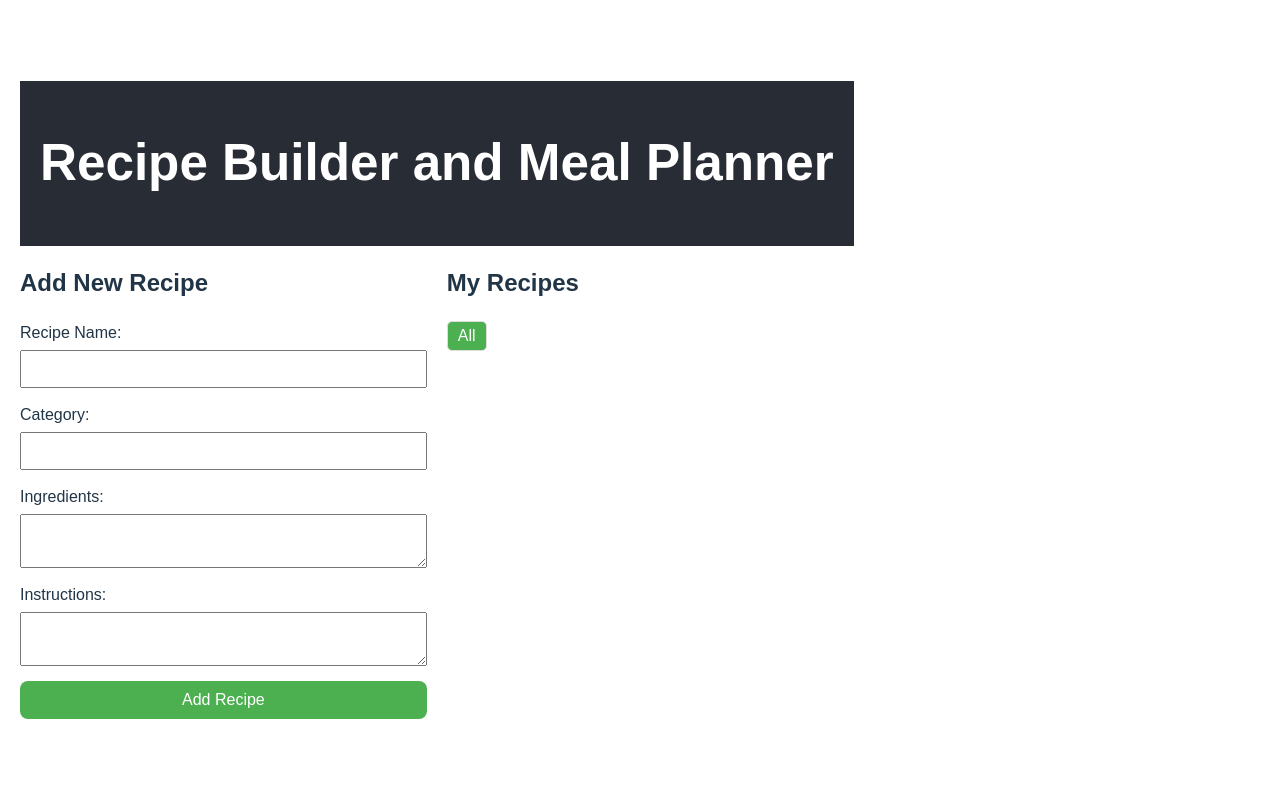
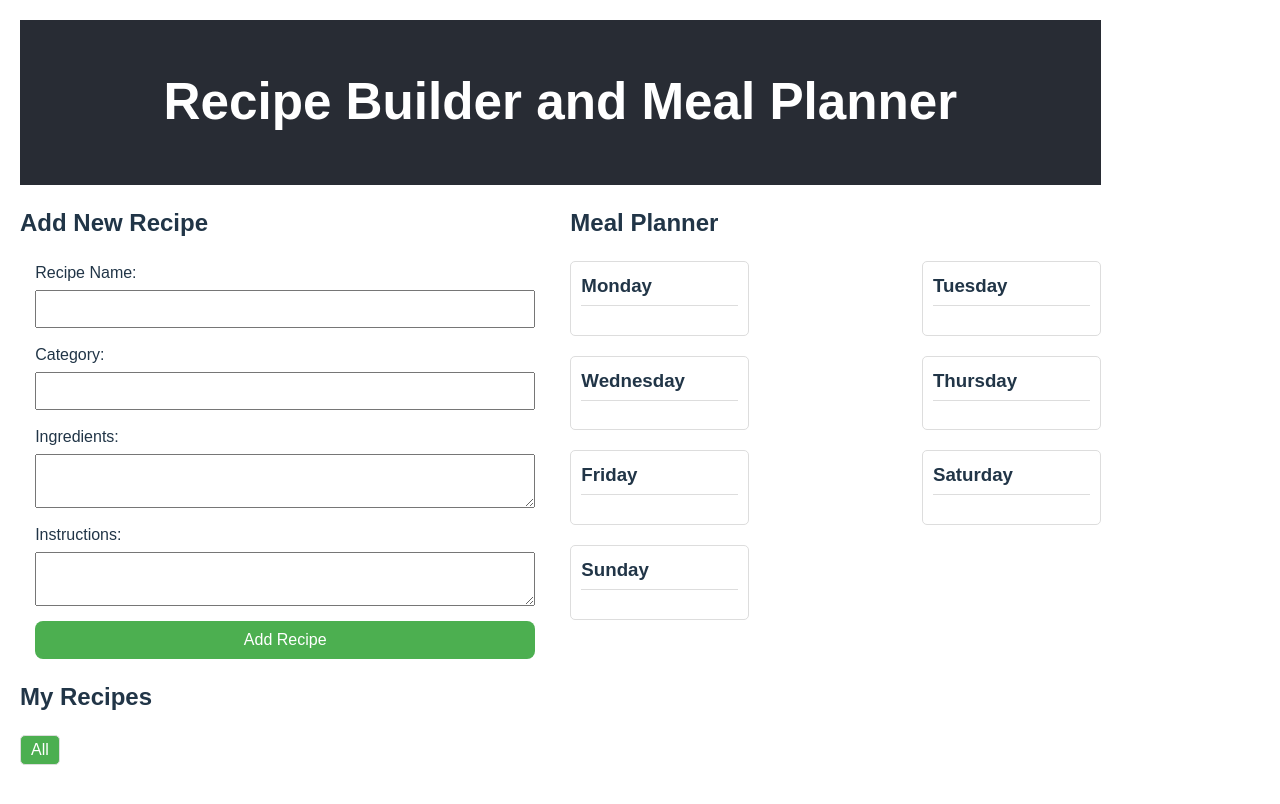
Before and after one commit to narasimha-1511/meal-receipe-app, a React (Vite) app: page / in a window 1280 px wide. Built offline with nearby package versions, Linux system fonts and the light colour scheme.

Commit message:
adding meal planner

```diff
--- a/src/App.css
+++ b/src/App.css
@@ -36,3 +36,20 @@ body {
     flex: 1;
   }
 }
+
+.App-main {
+  display: flex;
+  flex-direction: column;
+  gap: 20px;
+}
+
+.recipe-management,
+.meal-planning {
+  flex: 1;
+}
+
+@media (min-width: 1024px) {
+  .App-main {
+    flex-direction: row;
+  }
+}
--- a/src/App.jsx
+++ b/src/App.jsx
@@ -2,12 +2,22 @@ import React, { useState } from "react";
 import RecipeForm from "./components/RecipeForm";
 import RecipeList from "./components/RecipeList";
 import CategoryFilter from "./components/CategoryFilter";
+import MealPlanner from "./components/MealPlanner";
 import "./App.css";
 
 function App() {
   const [recipes, setRecipes] = useState([]);
   const [editingRecipe, setEditingRecipe] = useState(null);
   const [activeCategory, setActiveCategory] = useState("All");
+  const [mealPlan, setMealPlan] = useState({
+    Monday: [],
+    Tuesday: [],
+    Wednesday: [],
+    Thursday: [],
+    Friday: [],
+    Saturday: [],
+    Sunday: [],
+  });
 
   const addRecipe = (recipe) => {
     setRecipes([...recipes, { ...recipe, id: Date.now() }]);
@@ -15,6 +25,14 @@ function App() {
 
   const deleteRecipe = (id) => {
     setRecipes(recipes.filter((recipe) => recipe.id !== id));
+    // Remove the deleted recipe from the meal plan
+    const updatedMealPlan = { ...mealPlan };
+    Object.keys(updatedMealPlan).forEach((day) => {
+      updatedMealPlan[day] = updatedMealPlan[day].filter(
+        (mealId) => mealId !== id
+      );
+    });
+    setMealPlan(updatedMealPlan);
   };
 
   const editRecipe = (id) => {
@@ -41,21 +59,33 @@ function App() {
     ...new Set(recipes.map((recipe) => recipe.category)),
   ];
 
+  const addToMealPlan = (day, recipeId) => {
+    setMealPlan((prevPlan) => ({
+      ...prevPlan,
+      [day]: [...prevPlan[day], recipeId],
+    }));
+  };
+
+  const removeFromMealPlan = (day, recipeId) => {
+    setMealPlan((prevPlan) => ({
+      ...prevPlan,
+      [day]: prevPlan[day].filter((id) => id !== recipeId),
+    }));
+  };
+
   return (
     <div className="App">
       <header className="App-header">
         <h1>Recipe Builder and Meal Planner</h1>
       </header>
       <main className="App-main">
-        <section className="recipe-form-section">
+        <section className="recipe-management">
           <h2>{editingRecipe ? "Edit Recipe" : "Add New Recipe"}</h2>
           <RecipeForm
             onAddRecipe={addRecipe}
             editingRecipe={editingRecipe}
             onUpdateRecipe={updateRecipe}
           />
-        </section>
-        <section className="recipe-list-section">
           <h2>My Recipes</h2>
           <CategoryFilter
             categories={categories}
@@ -66,6 +96,15 @@ function App() {
             recipes={filteredRecipes}
             onDeleteRecipe={deleteRecipe}
             onEditRecipe={editRecipe}
+            onAddToMealPlan={addToMealPlan}
+          />
+        </section>
+        <section className="meal-planning">
+          <h2>Meal Planner</h2>
+          <MealPlanner
+            mealPlan={mealPlan}
+            recipes={recipes}
+            onRemoveFromMealPlan={removeFromMealPlan}
           />
         </section>
       </main>
--- /dev/null
+++ b/src/components/MealPlanner.css
@@ -0,0 +1,46 @@
+.meal-planner {
+  display: flex;
+  flex-wrap: wrap;
+  gap: 20px;
+  justify-content: space-between;
+}
+
+.day-plan {
+  flex-basis: calc(33.333% - 20px);
+  border: 1px solid #ddd;
+  padding: 10px;
+  border-radius: 5px;
+}
+
+.day-plan h3 {
+  margin-top: 0;
+  border-bottom: 1px solid #ddd;
+  padding-bottom: 5px;
+}
+
+.day-plan ul {
+  list-style-type: none;
+  padding: 0;
+}
+
+.day-plan li {
+  display: flex;
+  justify-content: space-between;
+  align-items: center;
+  margin-bottom: 5px;
+}
+
+.remove-meal {
+  background-color: #f44336;
+  color: white;
+  border: none;
+  padding: 2px 5px;
+  cursor: pointer;
+  font-size: 0.8em;
+}
+
+@media (max-width: 768px) {
+  .day-plan {
+    flex-basis: 100%;
+  }
+}
--- /dev/null
+++ b/src/components/MealPlanner.jsx
@@ -0,0 +1,42 @@
+import React from "react";
+import "./MealPlanner.css";
+
+function MealPlanner({ mealPlan, recipes, onRemoveFromMealPlan }) {
+  const days = [
+    "Monday",
+    "Tuesday",
+    "Wednesday",
+    "Thursday",
+    "Friday",
+    "Saturday",
+    "Sunday",
+  ];
+
+  return (
+    <div className="meal-planner">
+      {days.map((day) => (
+        <div key={day} className="day-plan">
+          <h3>{day}</h3>
+          <ul>
+            {mealPlan[day].map((recipeId) => {
+              const recipe = recipes.find((r) => r.id === recipeId);
+              return recipe ? (
+                <li key={recipeId}>
+                  {recipe.name}
+                  <button
+                    onClick={() => onRemoveFromMealPlan(day, recipeId)}
+                    className="remove-meal"
+                  >
+                    Remove
+                  </button>
+                </li>
+              ) : null;
+            })}
+          </ul>
+        </div>
+      ))}
+    </div>
+  );
+}
+
+export default MealPlanner;
--- a/src/components/RecipeList.css
+++ b/src/components/RecipeList.css
@@ -31,3 +31,8 @@
 .delete-button {
   background-color: #f44336;
 }
+
+.add-to-meal-plan {
+  margin-left: 10px;
+  padding: 5px;
+}
--- a/src/components/RecipeList.jsx
+++ b/src/components/RecipeList.jsx
@@ -1,7 +1,12 @@
 import React from "react";
 import "./RecipeList.css";
 
-function RecipeList({ recipes, onDeleteRecipe, onEditRecipe }) {
+function RecipeList({
+  recipes,
+  onDeleteRecipe,
+  onEditRecipe,
+  onAddToMealPlan,
+}) {
   return (
     <div className="recipe-list">
       {recipes.map((recipe) => (
@@ -29,6 +34,19 @@ function RecipeList({ recipes, onDeleteRecipe, onEditRecipe }) {
             >
               Delete
             </button>
+            <select
+              onChange={(e) => onAddToMealPlan(e.target.value, recipe.id)}
+              className="add-to-meal-plan"
+            >
+              <option value="">Add to meal plan</option>
+              <option value="Monday">Monday</option>
+              <option value="Tuesday">Tuesday</option>
+              <option value="Wednesday">Wednesday</option>
+              <option value="Thursday">Thursday</option>
+              <option value="Friday">Friday</option>
+              <option value="Saturday">Saturday</option>
+              <option value="Sunday">Sunday</option>
+            </select>
           </div>
         </div>
       ))}
```
